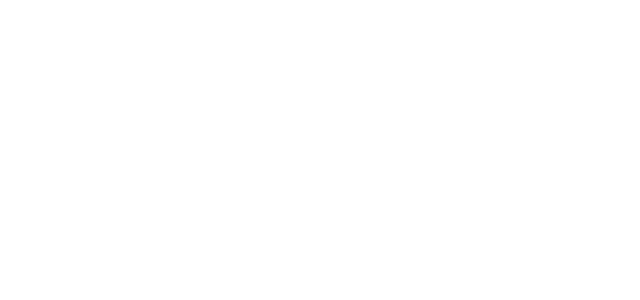
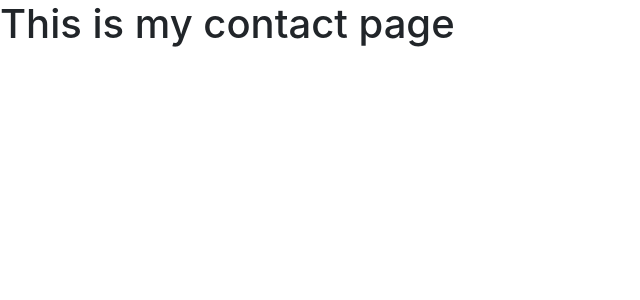
Before and after one commit to MosharrafMusa/my-portfolio, a React (Create React App) app: page /contact in a window 1280 px wide. Shown: the top 300 px of the page, without its empty margins (0-640 px from the left). Built offline with nearby package versions, Linux system fonts and the light colour scheme.

Commit message:
contact page added

```diff
--- a/src/pages/ContactPage.js
+++ b/src/pages/ContactPage.js
@@ -3,7 +3,7 @@
 const ContactPage = () => {
     return (
         <div>
-
+            <h1>This is my contact page</h1>
         </div>
     )
 }
```
